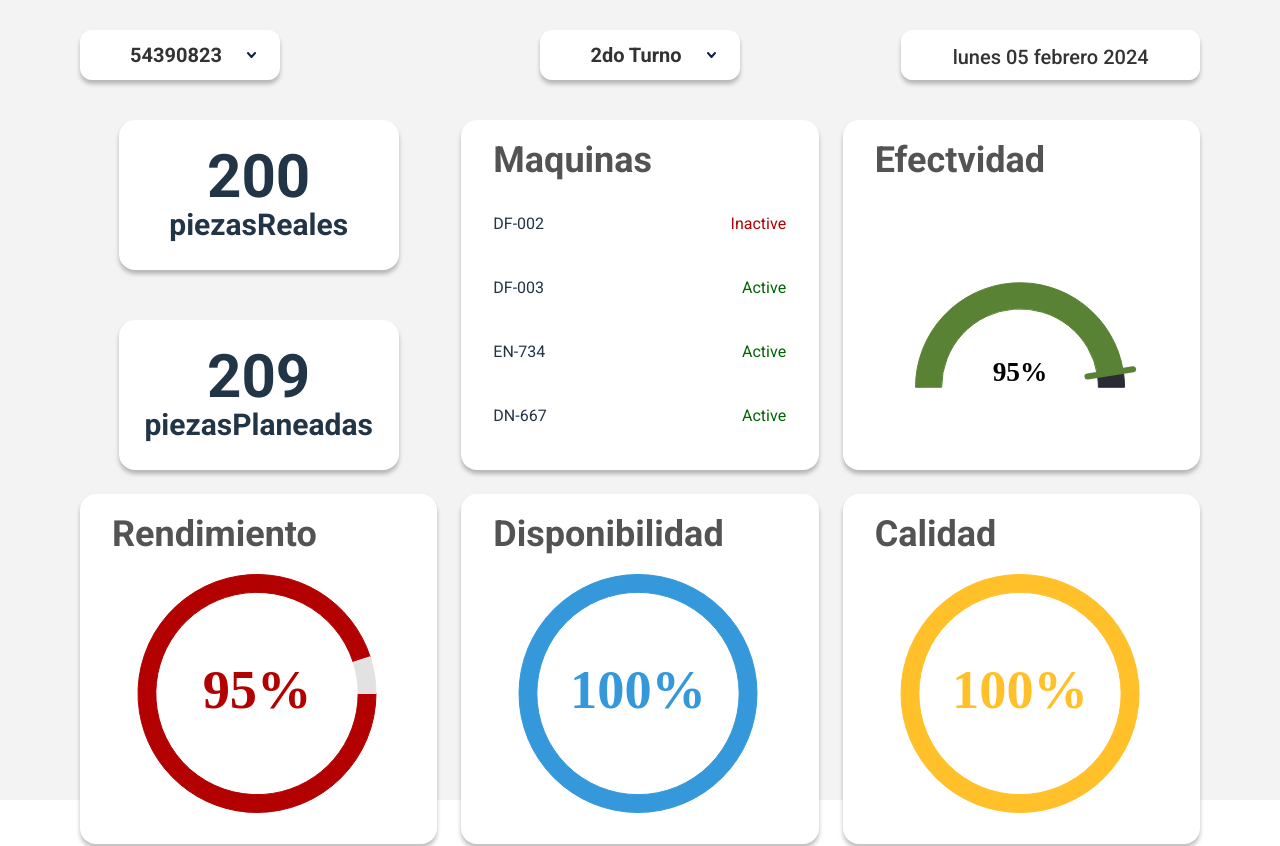
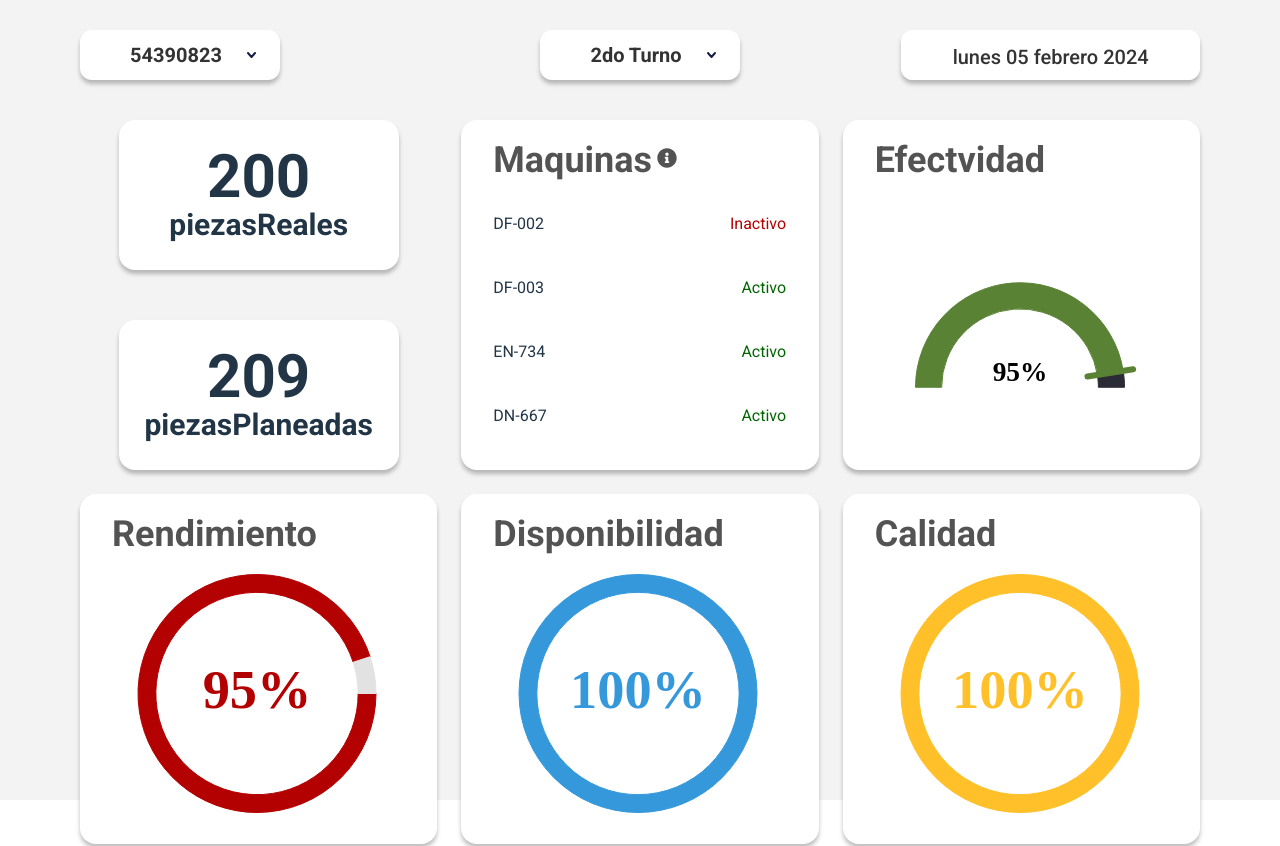
Before and after one commit to Malkai99/Maintenance-Dashboard, a React (Vite) app: page / in a window 1280 px wide. Shown: the top 846 px of the page. Built offline with nearby package versions, Linux system fonts and the light colour scheme.

Commit message:
Update component with Modal and Tooltip

```diff
--- a/src/componets/Dashboard/ListCard.jsx
+++ b/src/componets/Dashboard/ListCard.jsx
@@ -1,13 +1,12 @@
 import { useState, Fragment } from 'react'
 import Carousel from '../Utils/Carousel'
+import { FaInfoCircle } from 'react-icons/fa';
+import Modal from '../Utils/Modal';
+import Tooltip from '../Utils/Tooltip';
 
 const ListCard = ( { machines } ) => {
     const [modalOpen, setModalOpen] = useState(false);
     const [selectedMachine, setSelectedMachine] = useState(null);
-    const styles = {
-        buttonStyles: 'focus:outline-0  text-blue-button border-blue-button hover:border-blue-button border bg-transparent border-opacity-40 hover:border-opacity-100 hover:bg-blue-button hover:bg-opacity-[.05]',
-        transitionStyle: 'transition-bg button-ease duration-200'
-    };
 
     const getColorStatus = (isActive) => {
         if(isActive) return 'text-green-success';
@@ -16,19 +15,15 @@ const ListCard = ( { machines } ) => {
 
     const getStatusDef = (isActive) => {
         const status ={
-            "true" : "Active",
-            "false": "Inactive"
+            "true" : "Activo",
+            "false": "Inactivo"
         }
         return status[isActive]
     };
 
     const handleMachineClick = (machine) => {
         setModalOpen(true);
-        if(machine.requests.length == 0 ){
-            setSelectedMachine(machine.requests[0]);
-        }else{
-            setSelectedMachine(machine.requests);
-        }
+        setSelectedMachine(machine.requests)
     };
 
     const closeModal = () => {
@@ -51,13 +46,22 @@ const ListCard = ( { machines } ) => {
 
     return (
         <div className='font-roboto 2xl:max--[100%] lg:max-w-[100%] lg:max-h-[350px] h-[350px] card__container block w-full pl-8 py-5 max-w-full max-h-80 2xl:max-h-96 bg-white rounded-2xl shadow-cardShadow '>
-            <h3 className='font-roboto font-bold w-full text-2xl md:text-3xl xl:text-4xl text-grey-text ' >Maquinas</h3>
+            <h3 className='font-roboto font-bold w-full text-2xl md:text-3xl xl:text-4xl text-grey-text flex ' >
+                <p className='select-none' >Maquinas</p>
+                <Tooltip text={"Haz clic en la máquina 'Inactiva' para más detalles."}>
+                    <FaInfoCircle
+                    style={{ marginLeft: '5px', cursor: 'pointer', width: '20px' }}
+                    title="Más información"
+                    />
+                </Tooltip>
+
+            </h3>
             <ul className='h-[80%] flex flex-col overflow-y-auto pr-5 sm:pr-[10%] mt-3' >
                 {
                     machines.map((machine,index) => {
                         return (
                             <li key={index} className='relative flex justify-between items-center flex-wrap h-auto w-full my-5'>
-                                <p>{machine.name}</p>
+                                <p className='cursor-default select-none' >{machine.name}</p>
                                 <p onClick={() => handleMachineClick(machine)} className={`${!machine.isActive ? 'cursor-pointer' : 'cursor-default' } select-none ${getColorStatus(machine.isActive)} `} >{getStatusDef(machine.isActive)}</p>
                             </li>
                         );
@@ -65,19 +69,13 @@ const ListCard = ( { machines } ) => {
                 }
             </ul>
             {modalOpen && selectedMachine && (
-                <div className='fixed inset-0 flex items-center justify-center z-10'>
-                <div className='absolute inset-0 bg-black  opacity-50' onClick={closeModal}></div>
-                <div className='z-20 bg-white p-8 w-[90%] max-w-[500px] rounded-lg shadow-cardShadow flex flex-col'>
-                    <h3 className='text-xl font-semibold mb-4'>Información de la máquina</h3>
+                <Modal title={"Información de la máquina"} closeModal={closeModal} >
                     <Carousel>
                         {getMachines()}
                     </Carousel>
-                    <button className={`mt-8 ${styles.buttonStyles} ${styles.transitionStyle}`} onClick={closeModal}>
-                        Cerrar
-                    </button>
-                </div>
-                </div>
+                </Modal>
             )}
+
         </div>
     )
 }
```
